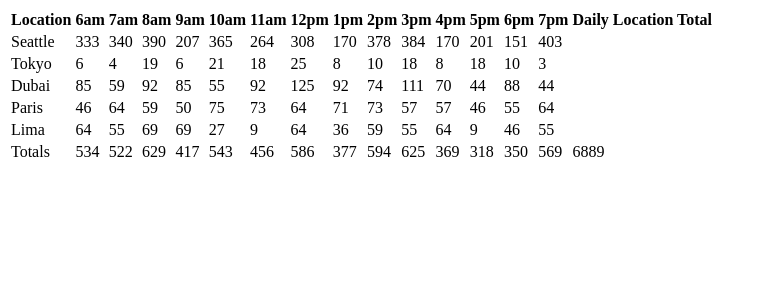
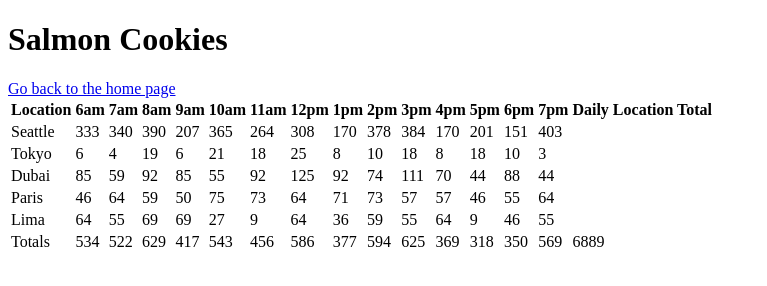
Before and after one commit to AhmadShalein/cookie-stand, a plain HTML site: page sales.html in a window 1280 px wide. Shown: the whole page, without its empty margins (0-767 px from the left). Drawn offline with Linux system fonts and the light colour scheme.

Commit message:
Update sales.html

```diff
--- a/sales.html
+++ b/sales.html
@@ -7,6 +7,10 @@
     <title>Salmon Cookies</title>
 </head>
 <body>
+    <header>
+        <h1>Salmon Cookies</h1>
+        <a href="index.html">Go back to the home page</a>
+    </header>
     <div id='Cites'>
     </div>
     <script src="js/app.js"></script>
```
